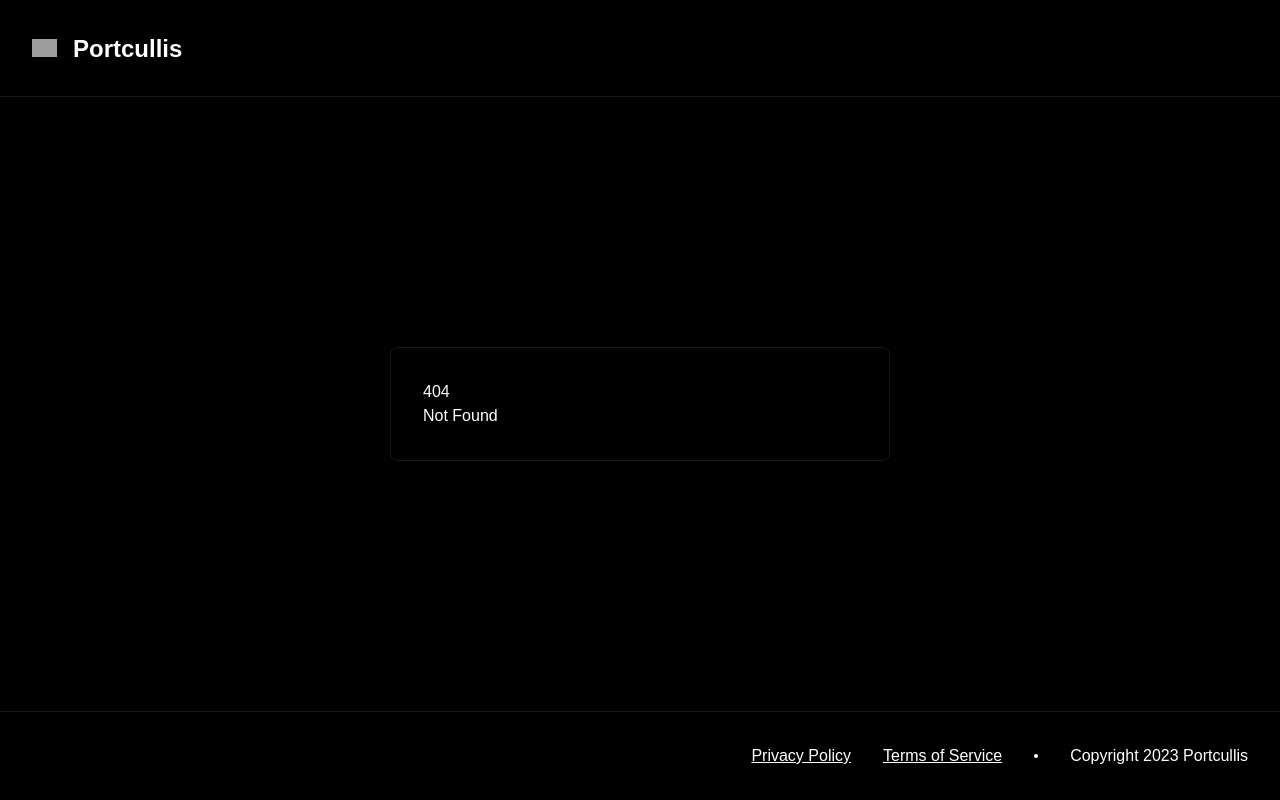
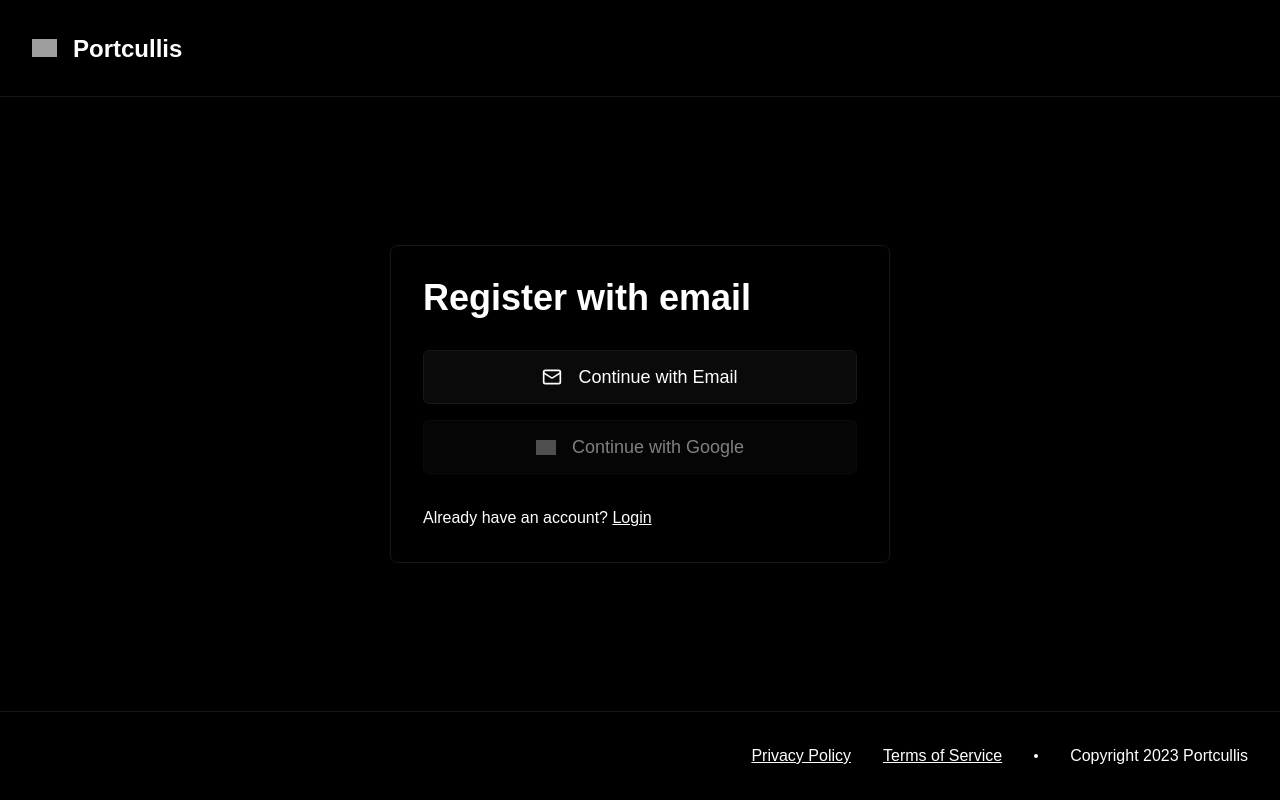
Before and after one commit to Merkie/portcullis, a SvelteKit app: page /register/with-email in a window 1280 px wide. Before the commit this address had no page. Built offline with nearby package versions, Linux system fonts and the light colour scheme; grey boxes are pictures that could not be loaded; a web font is replaced by a local one.

Commit message:
Add register with email route

```diff
--- /dev/null
+++ b/src/routes/(auth)/register/with-email/+page.svelte
@@ -0,0 +1,23 @@
+<script>
+	import { Mail } from 'lucide-svelte';
+</script>
+
+<svelte:head>
+	<title>Register with email | Portcullis</title>
+</svelte:head>
+
+<h1 class="mb-8 font-display text-4xl font-semibold">Register with email</h1>
+
+<a href="/register/with-email" class="auth-btn mb-4">
+	<Mail size={20} />
+	<span>Continue with Email</span>
+</a>
+
+<button class="auth-btn mb-8" disabled={true}>
+	<img src="/images/google-icon-small.png" width={20} alt="Google Logo" />
+	<span>Continue with Google</span>
+</button>
+
+<p>
+	Already have an account? <a href="/login" class="link">Login</a>
+</p>
```
